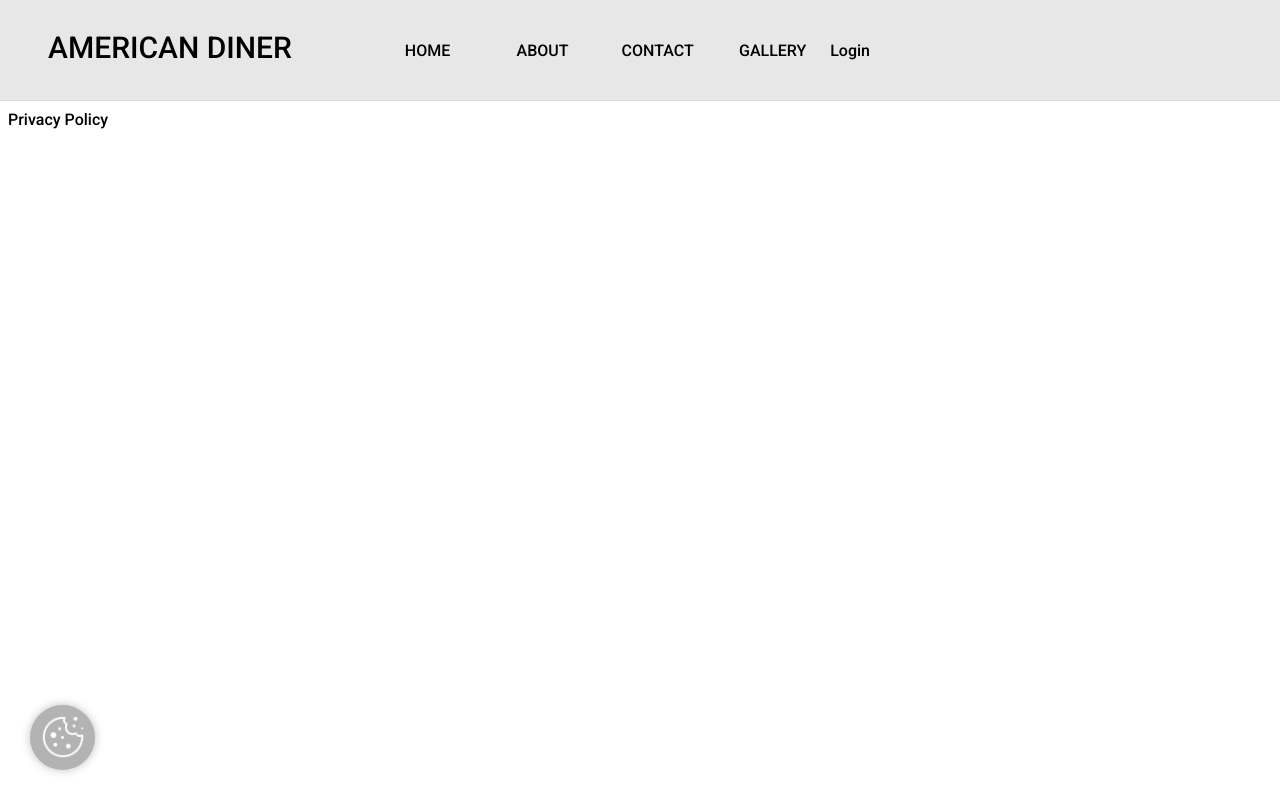
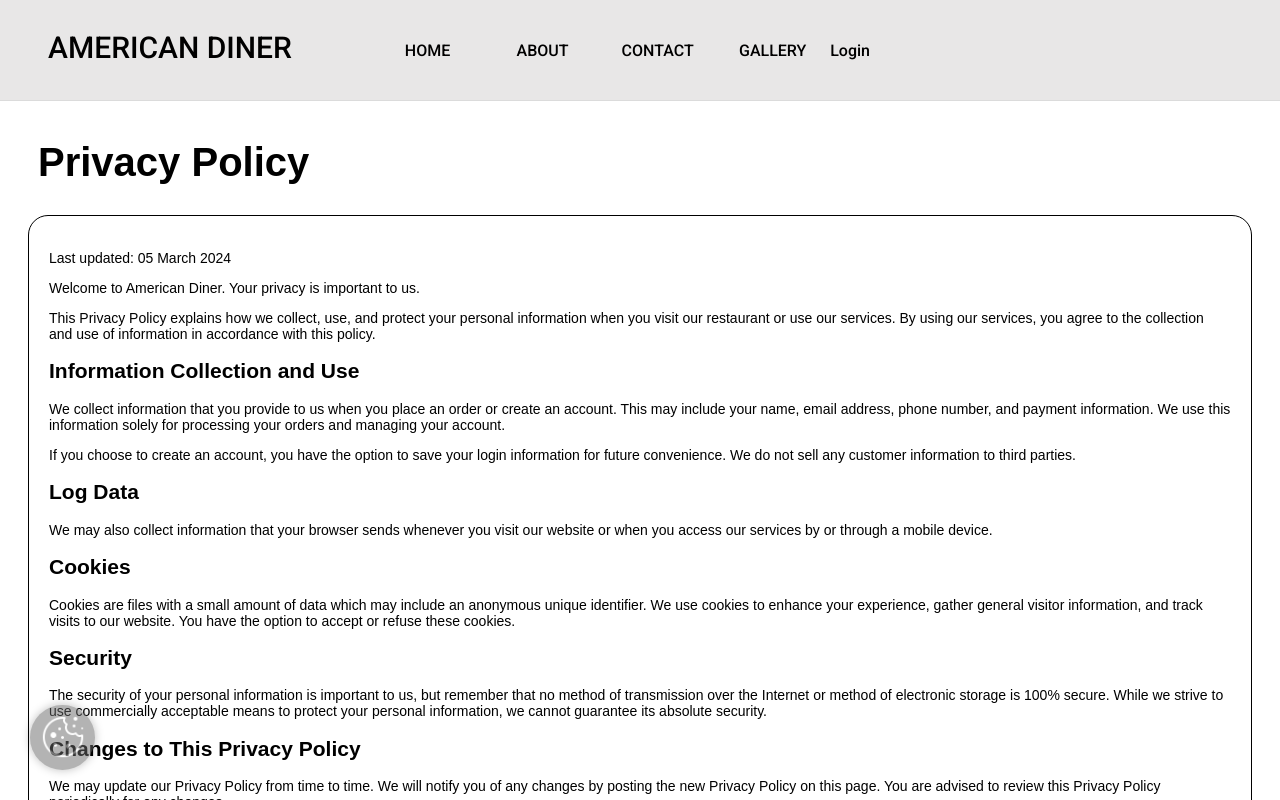
Before and after one commit to jordanandrewks/american-diner, a Next.js app: page /privacy in a window 1280 px wide. Shown: the top 800 px of the page. Built offline with nearby package versions, Linux system fonts and the light colour scheme.

Commit message:
save - ai private policy added

```diff
--- a/src/app/(footer)/privacy/page.jsx
+++ b/src/app/(footer)/privacy/page.jsx
@@ -1,7 +1,70 @@
+import GeneralUsePage from "@/components/general/GeneralUsePage";
+
 export default function Privacy() {
-    return (
-        <div>
-            Privacy Policy
-        </div>
-    );
+  return (
+    <div>
+      <GeneralUsePage
+        title={"Privacy Policy"}
+        body={
+          <div>
+            <p>Last updated: 05 March 2024</p>
+            <p>Welcome to American Diner. Your privacy is important to us.</p>
+            <p>
+              This Privacy Policy explains how we collect, use, and protect your
+              personal information when you visit our restaurant or use our
+              services. By using our services, you agree to the collection and
+              use of information in accordance with this policy.
+            </p>
+            <h2>Information Collection and Use</h2>
+            <p>
+              We collect information that you provide to us when you place an
+              order or create an account. This may include your name, email
+              address, phone number, and payment information. We use this
+              information solely for processing your orders and managing your
+              account.
+            </p>
+            <p>
+              If you choose to create an account, you have the option to save
+              your login information for future convenience. We do not sell any
+              customer information to third parties.
+            </p>
+            <h2>Log Data</h2>
+            <p>
+              We may also collect information that your browser sends whenever
+              you visit our website or when you access our services by or
+              through a mobile device.
+            </p>
+            <h2>Cookies</h2>
+            <p>
+              Cookies are files with a small amount of data which may include an
+              anonymous unique identifier. We use cookies to enhance your
+              experience, gather general visitor information, and track visits
+              to our website. You have the option to accept or refuse these
+              cookies.
+            </p>
+            <h2>Security</h2>
+            <p>
+              The security of your personal information is important to us, but
+              remember that no method of transmission over the Internet or
+              method of electronic storage is 100% secure. While we strive to
+              use commercially acceptable means to protect your personal
+              information, we cannot guarantee its absolute security.
+            </p>
+            <h2>Changes to This Privacy Policy</h2>
+            <p>
+              We may update our Privacy Policy from time to time. We will notify
+              you of any changes by posting the new Privacy Policy on this page.
+              You are advised to review this Privacy Policy periodically for any
+              changes.
+            </p>
+            <h2>Contact Us</h2>
+            <p>
+              If you have any questions about this Privacy Policy, please
+              contact us.
+            </p>
+          </div>
+        }
+      />
+    </div>
+  );
 }
```
Also changed, not shown: src/app/(footer)/terms/page.jsx (+24 -26 lines).
